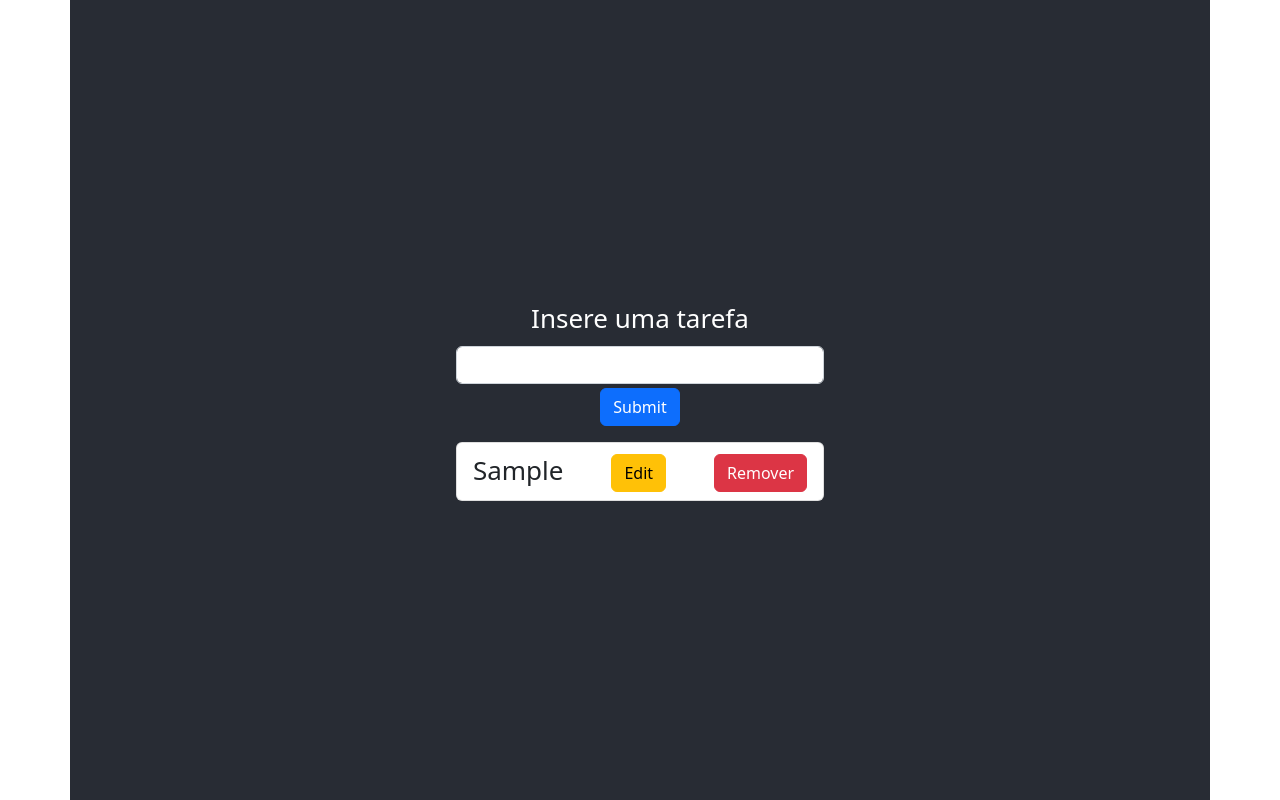
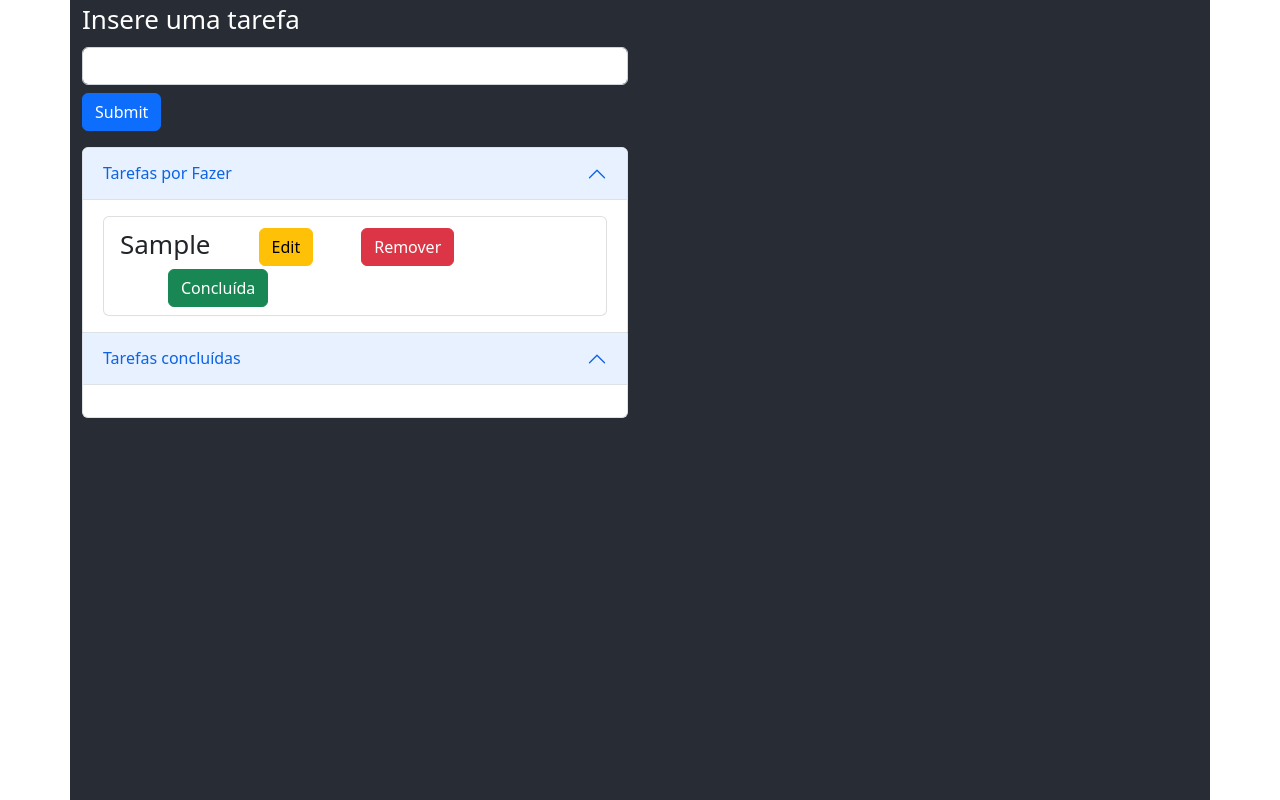
Before and after one commit to IPT-DW-2022-2023/Aula3-PL-Introducao-React-, a React (Create React App) app: page / in a window 1280 px wide. Both pictures are taken after typing "Sample" into the empty fields and a click on the button "Submit". Built offline with nearby package versions, Linux system fonts and the light colour scheme.

Commit message:
ultima aula

```diff
--- a/src/App.css
+++ b/src/App.css
@@ -31,13 +31,8 @@
 }
 
 .custom-page{
-  text-align: center;
   background-color: #282c34;
   min-height: 100vh;
-  display: flex;
-  flex-direction: column;
-  align-items: center;
-  justify-content: center;
   font-size: calc(10px + 2vmin);
   color: white;
 }
--- a/src/app/Todo.js
+++ b/src/app/Todo.js
@@ -1,6 +1,7 @@
 import React from 'react';
 import Button from 'react-bootstrap/Button';
 import Modal from 'react-bootstrap/Modal';
+import Accordion from 'react-bootstrap/Accordion';
 
 class Todo extends React.Component {
   constructor(props) {
@@ -19,7 +20,7 @@ class Todo extends React.Component {
   }
 
   handleAddItem() {
-    let item = { valor: this.state.valorInput };
+    let item = { valor: this.state.valorInput, status: 0 };
     let listaAux = this.state.listaItems;
     listaAux.push(item);
 
@@ -33,40 +34,88 @@ class Todo extends React.Component {
   }
 
   handleEdit(index) {
-    this.setState({ showModal: true, indexOfItem: index, valorInputItem: this.state.listaItems[index].valor});
+    this.setState({ showModal: true, indexOfItem: index, valorInputItem: this.state.listaItems[index].valor });
   }
 
-  handleEditItemInput(evt){
+  handleEditItemInput(evt) {
     let valor = evt.target.value;
-    let listaAux = this.state.listaItems;
-    listaAux[this.state.indexOfItem].valor = valor;
 
-    this.setState({listaItems: listaAux, valorInputItem: valor})
+
+    this.setState({ valorInputItem: valor })
   }
 
-  handleClose() {
+  handleClose(save) {
+    if (save) {
+      let listaAux = this.state.listaItems;
+      listaAux[this.state.indexOfItem].valor = this.state.valorInputItem;
+      this.setState({ showModal: false, listaItems: listaAux });
+    } else {
       this.setState({ showModal: false });
+    }
+  }
+
+  handleStatus(index) {
+    let listaAux = this.state.listaItems;
+    listaAux[index].status === 0 ? listaAux[index].status = 1 : listaAux[index].status = 0;
+    this.setState({ listaItems: listaAux });
   }
 
   render() {
-    let items = this.state.listaItems.map((it, index) => {
+    let finishedItems = this.state.listaItems.map((it, index) => {
+      if (it.status === 1) {
         return <li class="list-group-item">{it.valor}
           <button data-bs-toggle="modal" data-bs-target="#exampleModal" type="submit" class="btn btn-warning ms-5" onClick={() => this.handleEdit(index)}>Edit</button>
           <button type="submit" class="btn btn-danger ms-5" onClick={() => this.handleDeleteItem(index)}>Remover</button>
+          <button data-bs-toggle="modal" data-bs-target="#exampleModal" type="submit" class="btn btn-success ms-5" onClick={() => this.handleStatus(index)}>Desconcluir</button>
         </li>
+      }
+    });
+
+    let unfinishedItems = this.state.listaItems.map((it, index) => {
+      if (it.status === 0) {
+        return <li class="list-group-item">{it.valor}
+          <button data-bs-toggle="modal" data-bs-target="#exampleModal" type="submit" class="btn btn-warning ms-5" onClick={() => this.handleEdit(index)}>Edit</button>
+          <button type="submit" class="btn btn-danger ms-5" onClick={() => this.handleDeleteItem(index)}>Remover</button>
+          <button data-bs-toggle="modal" data-bs-target="#exampleModal" type="submit" class="btn btn-success ms-5" onClick={() => this.handleStatus(index)}>Concluída</button>
+        </li>
+      }
     });
 
     return (
       <div>
-        <div class="mb-3">
+        <div class="mb-3 row">
+          <div class="col-md-6 col-xs-12">
             <label for="exampleInputEmail1" class="form-label">Insere uma tarefa</label>
             <input value={this.state.valorInput} onChange={(evt) => this.handleInputChange(evt)} class="form-control" />
-          <button type="submit" class="btn btn-primary" onClick={() => this.handleAddItem()}>Submit</button>
+            <button type="submit" class="btn btn-primary mt-2" onClick={() => this.handleAddItem()}>Submit</button>
           </div>
+
+        </div>
+        <div class="row">
+          <div class="col-md-6 col-xs-12">
+
+            <Accordion defaultActiveKey={['0', '1']}  alwaysOpen>
+              <Accordion.Item eventKey="0">
+                <Accordion.Header>Tarefas por Fazer</Accordion.Header>
+                <Accordion.Body>
                   <ul class="list-group">
-          {items}
+                    {unfinishedItems}
                   </ul>
-        <Modal show={this.state.showModal} onHide={() => this.handleClose()}>
+                </Accordion.Body>
+              </Accordion.Item>
+              <Accordion.Item eventKey="1">
+                <Accordion.Header>Tarefas concluídas</Accordion.Header>
+                <Accordion.Body>
+                  <ul class="list-group">
+                    {finishedItems}
+                  </ul>
+                </Accordion.Body>
+              </Accordion.Item>
+            </Accordion>
+          </div>
+        </div>
+
+        <Modal show={this.state.showModal} onHide={() => this.handleClose(false)}>
           <Modal.Header closeButton>
             <Modal.Title>Modal heading</Modal.Title>
           </Modal.Header>
@@ -76,10 +125,10 @@ class Todo extends React.Component {
             }} class="form-control" />
           </Modal.Body>
           <Modal.Footer>
-          <Button variant="primary" onClick={() => this.handleClose()}>
+            <Button variant="primary" onClick={() => this.handleClose(true)}>
               Save
             </Button>
-            <Button variant="secondary" onClick={() => this.handleClose()}>
+            <Button variant="secondary" onClick={() => this.handleClose(false)}>
               Close
             </Button>
 
```
Lines whose indentation alone changed are shown as unchanged.
